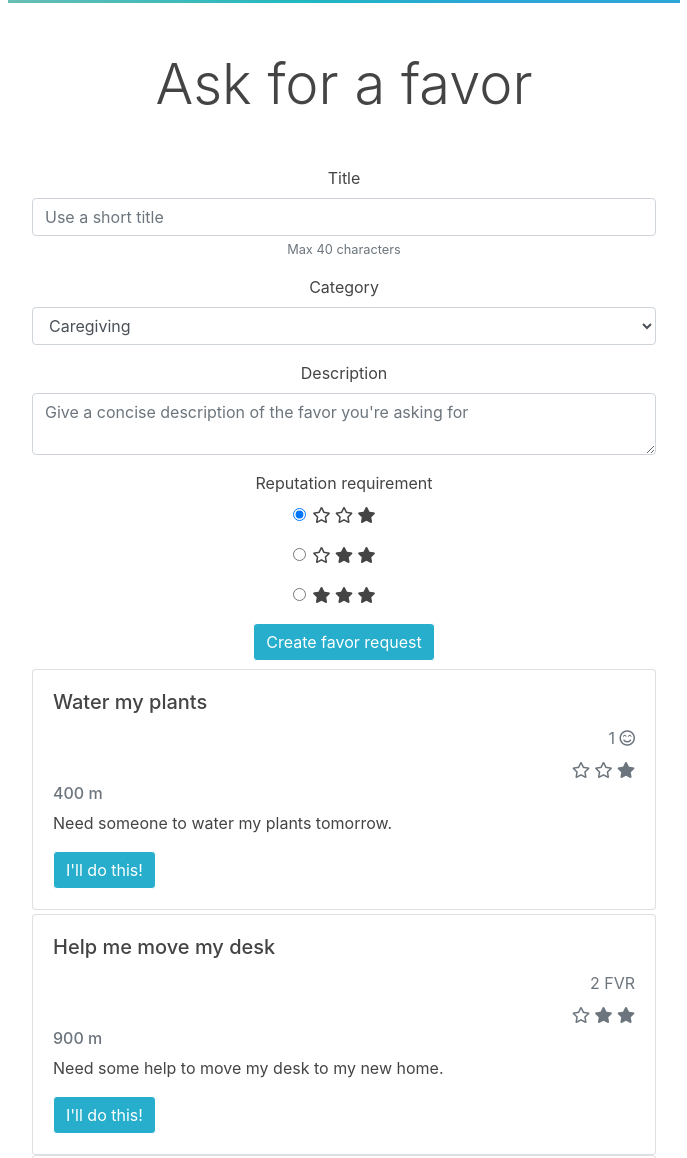
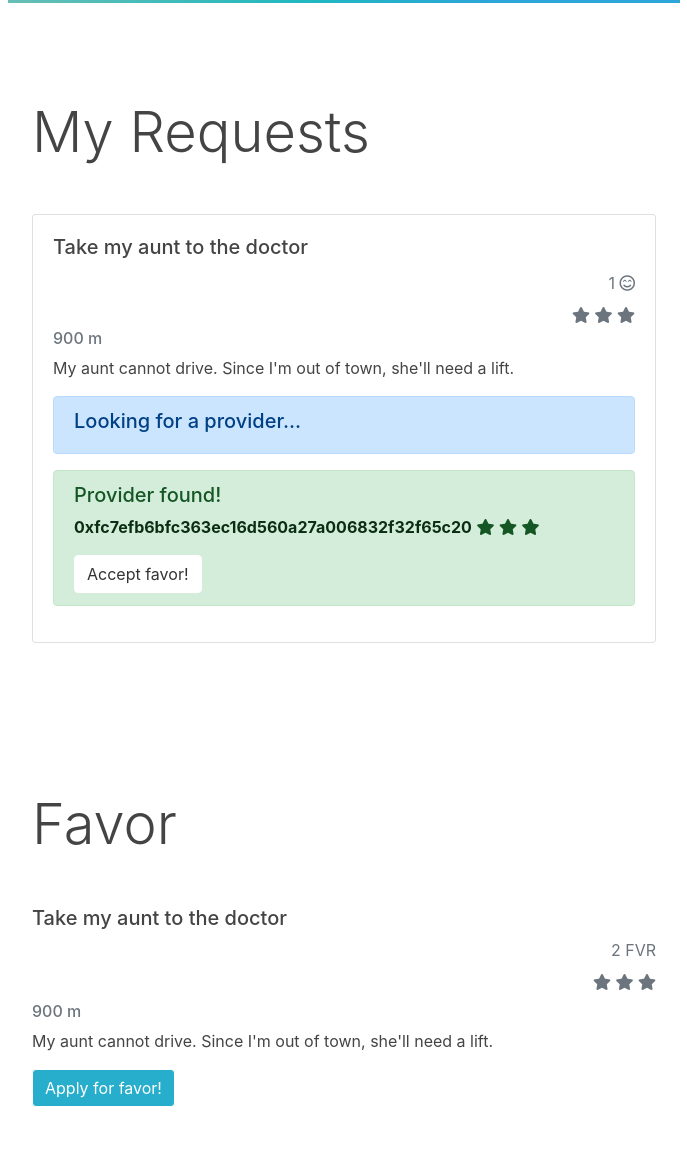
Before and after one commit to Ivan-Sergeyev/BETH19, a website: page src/main.html in a window 1280 px wide. Shown: the part 79-1237 px from the top of the page, without its empty margins (296-983 px from the left). Drawn offline with Linux system fonts and the light colour scheme.

Commit message:
Add my requests and apply favor

```diff
--- a/src/css/cover.css
+++ b/src/css/cover.css
@@ -8,6 +8,7 @@ a:focus,
 a:hover {
   color: #888;
 }
+
 
 /* Custom default button */
 .btn-secondary,
--- a/src/main.html
+++ b/src/main.html
@@ -21,7 +21,60 @@
 			</header>
 
 		<main role="main" class="inner cover">
-	  <div class="create_listing page">
+
+			<div class="accept_listing page pt-5 pb-5 text-left">
+				<h4 class="display-4 mt-5 mb-5">My Requests</h4>
+				<div class="card listing text-left mb-1 mt-2">
+					<div class="card-body">
+						<h5 class="card-title">Take my aunt to the doctor</h5>
+						<p class="mb-2 text-muted text-right">1 <i class="far fa-smile-beam"></i></p>
+
+						<p class="mb-2 text-muted text-right">
+						<i class="fas fa-star"></i>
+						<i class="fas fa-star"></i>
+						<i class="fas fa-star"></i>
+						<h6 class="card-subtitle mb-2 text-muted">900 m</h6>
+						<p class="card-text">My aunt cannot drive. Since I'm out of town, she'll need a lift.</p>
+
+						<div class="request-state" id="favor_pending">
+							<div class="alert alert-primary">
+								<h5>Looking for a provider...</h5>
+							</div>
+						</div>
+						<div class="request-state" id="favor_available">
+							<div class="alert alert-success">
+								<h5>Provider found!</h5>
+								<p>
+								<a class="alert-link" href="#"> 0xfc7efb6bfc363ec16d560a27a006832f32f65c20</a>
+								<i class="fas fa-star"></i>
+								<i class="fas fa-star"></i>
+								<i class="fas fa-star"></i>
+								</p>
+								<a href="#" class="btn btn-secondary">Accept favor!</a>
+							</div>
+						</div>
+					</div>
+				</div>
+					<div class="request">
+					</div>
+
+
+			</div>
+
+			<div class="apply_for_listing page pt-5 pb-5 text-left">
+					<h4 class="display-4 mt-5 mb-5">Favor</h4>
+					<h5 class="display-5">Take my aunt to the doctor</h5>
+					<p class="mb-2 text-muted text-right">2 FVR</p>
+					<p class="mb-2 text-muted text-right">
+					<i class="fas fa-star"></i>
+					<i class="fas fa-star"></i>
+					<i class="fas fa-star"></i>
+					<h6 class="display-6 mb-2 text-muted">900 m</h6>
+					<p>My aunt cannot drive. Since I'm out of town, she'll need a lift.</p>
+					<a href="#" class="btn btn-favor">Apply for favor!</a>
+			</div>
+
+			<div class="create_listing page pt-5 pb-5">
 				<h4 class="display-4 mt-5 mb-5">Ask for a favor</h4>
 				<form>
 					<div class="form-group">
@@ -66,7 +119,7 @@
 
 			</div>
 
-				<div class="open_listings page" >
+			<div class="open_listings page pt-5 pb-5" >
 
 				<!-- Listing -->
 				<div class="card listing text-left mb-1 mt-2">
@@ -126,13 +179,6 @@
 
 			</div>
 
-				<div class="apply_for_listing page">
-
-				</div>
-
-				<div class="accept_listing page">
-
-				</div>
 		</main>
 
 
```
Lines whose indentation alone changed are shown as unchanged.
